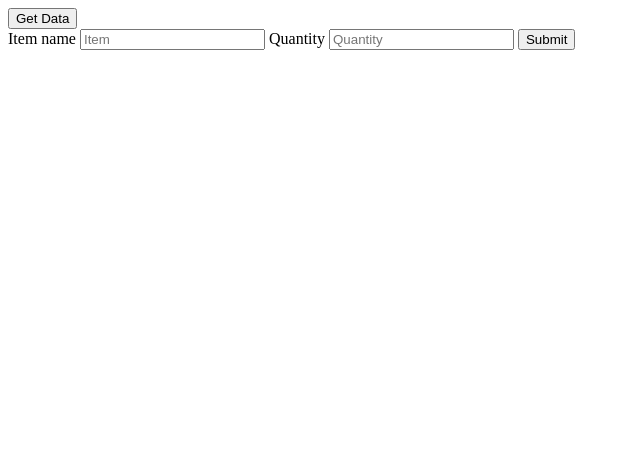
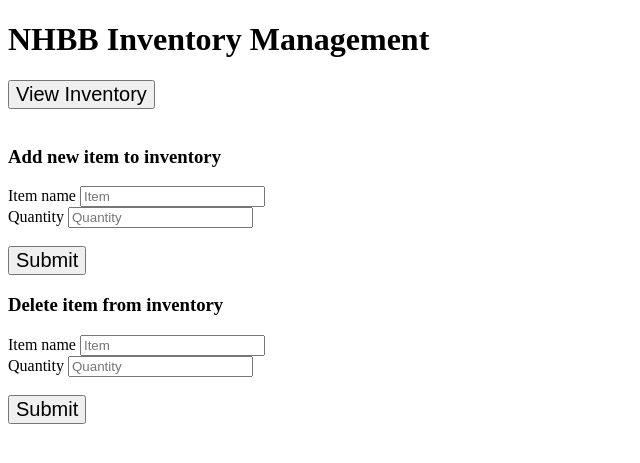
Before and after one commit to MattSchwartzkopf/NHBB, a Spring Boot app: page /inventory.html in a window 1280 px wide. Shown: the top 463 px of the page, without its empty margins (0-640 px from the left). Run offline with Spring Boot 4, Linux system fonts and the light colour scheme.

Commit message:
Added HTML for item/quantity deletion

```diff
--- a/src/main/java/com/example/nhbb/Controller/InventoryController.java
+++ b/src/main/java/com/example/nhbb/Controller/InventoryController.java
@@ -31,7 +31,7 @@ public class InventoryController {
     }
 
     @DeleteMapping(value = "/deleteItem")
-    public ResponseEntity<String> deleteItem(@RequestParam String itemName, int quantity) throws SQLException {
+    public ResponseEntity<String> deleteItem(@RequestParam String itemName, @RequestParam int quantity) throws SQLException {
         inventoryService.deleteInventoryItem(itemName, quantity);
         return ResponseEntity.status(HttpStatus.OK).body("Delete successful!");
     }
--- a/src/main/java/com/example/nhbb/Service/DatabaseService.java
+++ b/src/main/java/com/example/nhbb/Service/DatabaseService.java
@@ -59,7 +59,7 @@ public class DatabaseService {
         inventoryRepositoryItem.setItem(String.valueOf(item.getItem()));
         inventoryRepositoryItem.setQuantity(item.getQuantity());
 
-        // If item doesn't already exists, add new item
+        // If item doesn't already exist, add new item
         if (!doesInventoryContainItem(item)) {
             addNewItemAndQuantity(item);
         } else { // item exists, update quantity on that item
--- a/src/main/resources/static/inventory.html
+++ b/src/main/resources/static/inventory.html
@@ -5,16 +5,29 @@
     <title>NHBB</title>
 </head>
 <body>
+    <h1>NHBB Inventory Management</h1>
     <div>
-        <button onClick="displayInventory()">Get Data</button>
+        <button style="font-size: 20px" onClick="displayInventory()">View Inventory</button><br><br>
     </div>
+
     <div>
+        <!-- Add new item to inventory   -->
         <form>
-            <label for="itemInput">Item name</label>
-            <input type="text" id="itemInput" placeholder="Item">
-            <label for="quantityInput">Quantity</label>
-            <input type="text" id="quantityInput" placeholder="Quantity">
-            <button type=button id="submit">Submit</button>
+            <h3>Add new item to inventory</h3>
+            <label for="addItemInput">Item name</label>
+            <input type="text" id="addItemInput" placeholder="Item"><br>
+            <label for="addQuantityInput">Quantity</label>
+            <input type="text" id="addQuantityInput" placeholder="Quantity"><br><br>
+            <button type=button id="submitAddItem" style="font-size: 20px">Submit</button>
+        </form>
+        <!-- Delete item from inventory   -->
+        <form>
+            <h3>Delete item from inventory</h3>
+            <label for="deleteItemInput">Item name</label>
+            <input type="text" id="deleteItemInput" placeholder="Item"><br>
+            <label for="deleteQuantityInput">Quantity</label>
+            <input type="text" id="deleteQuantityInput" placeholder="Quantity"><br><br>
+            <button type=button id="submitDeleteItem" style="font-size: 20px">Submit</button>
         </form>
         <p id="output"></p>
         <div id="inventoryTable"></div>
--- a/src/main/resources/static/js/script.js
+++ b/src/main/resources/static/js/script.js
@@ -12,8 +12,8 @@ async function getInventory() {
 }
 
 async function addItem() {
-    const item = document.getElementById("itemInput").value.trim();
-    const quantity = Number(document.getElementById("quantityInput").value);
+    const item = document.getElementById("addItemInput").value.trim();
+    const quantity = Number(document.getElementById("addQuantityInput").value);
 
     const params = {
         item: item,
@@ -40,7 +40,30 @@ async function addItem() {
     await displayInventory();
 }
 
-document.getElementById("submit").addEventListener("click", addItem);
+async function deleteItem() {
+    const item = document.getElementById("deleteItemInput").value.trim();
+    const quantity = Number(document.getElementById("deleteQuantityInput").value);
+
+    const params = {
+        item: item,
+        quantity: quantity
+    };
+
+    try {
+        const url = `http://localhost:8080/inventory/deleteItem?itemName=${encodeURIComponent(item)}&quantity=${quantity}`;
+        const response = await fetch(url, {
+            method: "DELETE"
+        });
+
+        if (!response.ok) {
+            throw new Error(`HTTP error: ${response.status}`);
+        }
+        console.log("Successfully deleted item!");
+    } catch (error) {
+        console.error("Error deleting item:", error);
+    }
+    await displayInventory();
+}
 
 async function displayInventory() {
     const data = await getInventory();
@@ -66,3 +89,6 @@ async function displayInventory() {
     tableHTML += "</table>";
     document.getElementById("inventoryTable").innerHTML = tableHTML;
 }
+
+document.getElementById("submitAddItem").addEventListener("click", addItem);
+document.getElementById("submitDeleteItem").addEventListener("click", deleteItem);
```
